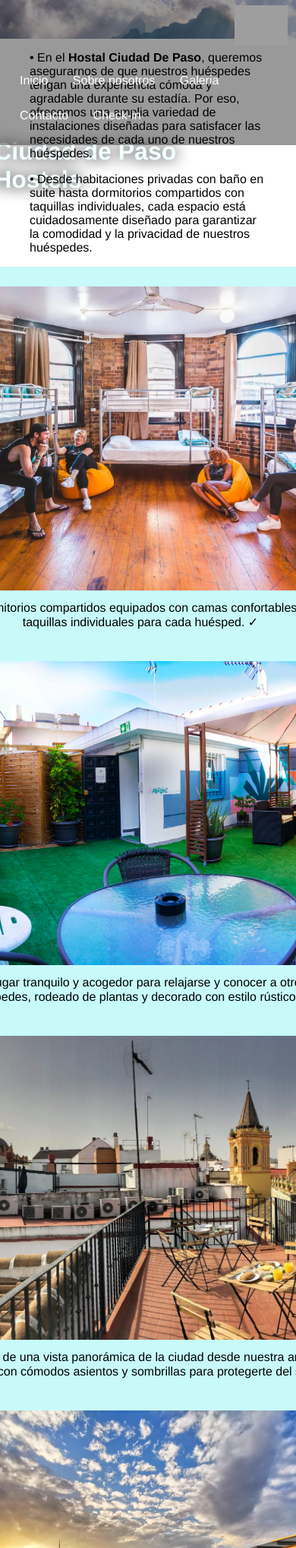
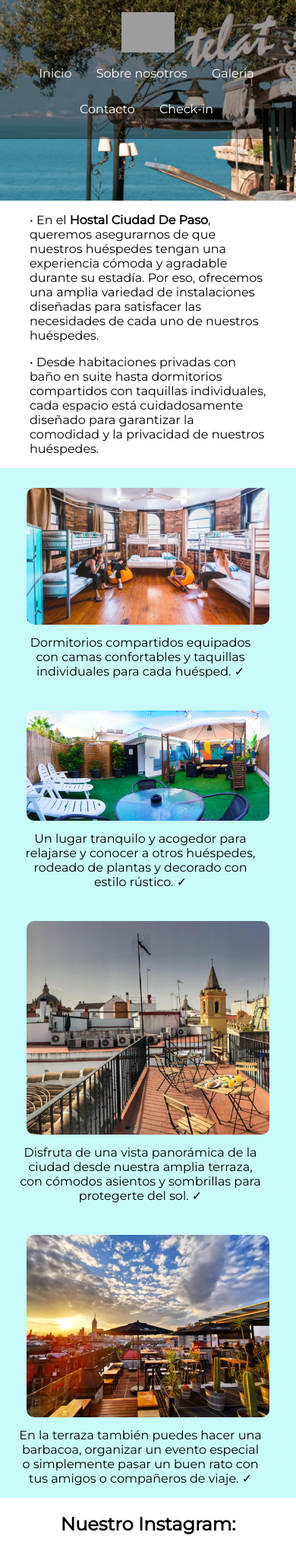
Before and after one commit to antonBlagodarnyy/antonBlagodarnyy.github.io, a PHP site: the page made by ciudadDePaso_proyecto LM_antonBlagodarnyy/pages/about.html in a window 390 px wide; the page is wider, and only the part inside the window is pictured. Shown: the top 2037 px of that part at 76% size. Run offline with PHP 8.4, Linux system fonts and the light colour scheme; grey boxes are pictures that could not be loaded.

Commit message:
Made ciudadDePaso responsive

```diff
--- a/ciudadDePaso_proyecto LM_antonBlagodarnyy/pages/about.html
+++ b/ciudadDePaso_proyecto LM_antonBlagodarnyy/pages/about.html
@@ -9,12 +9,17 @@
     <link rel='stylesheet' type='text/css' media='screen' href='../styles/header.css'>
     <link rel='stylesheet' type='text/css' media='screen' href='../styles/footer.css'>
 
+ <!--typos-->
+ <link rel="preconnect" href="https://fonts.googleapis.com">
+ <link rel="preconnect" href="https://fonts.gstatic.com" crossorigin>
+ <link href="https://fonts.googleapis.com/css2?family=Montserrat:ital,wght@0,400;1,300&display=swap" rel="stylesheet">
 </head>
 <body>
         <!--Cabezera-->
         <header>
             <div class="contenedorHeader">
                 <img id="banner" src="../img/header.jpg" alt="header"/>
+                <img id="banner_smaller" src="../img/header_smaller.jpg" alt="header_smaller">
                 <nav>
                     <div id="logo">
                     <a href="../index.html">
--- a/ciudadDePaso_proyecto LM_antonBlagodarnyy/pages/contact.html
+++ b/ciudadDePaso_proyecto LM_antonBlagodarnyy/pages/contact.html
@@ -9,12 +9,17 @@
     <link rel='stylesheet' type='text/css' media='screen' href='../styles/header.css'>
     <link rel='stylesheet' type='text/css' media='screen' href='../styles/footer.css'>
 
+ <!--typos-->
+ <link rel="preconnect" href="https://fonts.googleapis.com">
+ <link rel="preconnect" href="https://fonts.gstatic.com" crossorigin>
+ <link href="https://fonts.googleapis.com/css2?family=Montserrat:ital,wght@0,400;1,300&display=swap" rel="stylesheet">
 </head>
 <body>
             <!--Cabezera-->
             <header>
                 <div class="contenedorHeader">
                     <img id="banner" src="../img/header.jpg" alt="header">
+                    <img id="banner_smaller" src="../img/header_smaller.jpg" alt="header_smaller">
                     <nav>
                       <div id="logo">
                         <a href="../index.html">
--- a/ciudadDePaso_proyecto LM_antonBlagodarnyy/styles/about-style.css
+++ b/ciudadDePaso_proyecto LM_antonBlagodarnyy/styles/about-style.css
@@ -1,5 +1,5 @@
 *{
-  font-family: Helvetica;
+  font-family: 'Montserrat', sans-serif;
 }
 body{
   margin:0;
@@ -29,8 +29,8 @@
     background-color: rgb(200, 250, 250);
   }
   .gallery img {
-    width: 500px;
-    height: 400px;
+    width: 20em;
+    height: auto;
     transition:1s;
     margin: 10px;
     border: none;
@@ -39,12 +39,12 @@
   }
 
   .gallery  img:hover{
-    width: 600px;
-    height: 450px;
+    width: 25em;
+    height: auto;
   }
 
   figcaption{
-    width:500px;
+    width:20em;
     font-size: medium;
     font-weight: 400;
     text-align: center;
@@ -54,13 +54,14 @@
     content: " \2713"
   }
   .gallery figure:hover figcaption {
-    width: 600px;
+    width: 25em;
   }
 
   /*iFrame*/
   .contenedorIframe{
     position: relative;
-    width:70%;
+    width:98%;
+    height: 40em;
     left:50%;
     transform:translateX(-50%);
     background-color: rgb(200, 255, 255);
@@ -94,6 +95,24 @@
     padding: 10px;
     border-radius: 10px;
   }
-  .reseña:hover{
-    background-color: rgb(102, 248, 248);
+
+
+  /*@media queries*/
+@media (max-width: 619px){
+  .gallery  img:hover{/*anula hover de las imagenes*/
+    width: 20em;
+    height: auto;
   }
+  .gallery figure:hover figcaption {
+    width: 20em;
+  }
+}
+
+@media (max-width: 420px){
+  .contenedorIframe{
+    height: 25em;
+  }
+  .contenedorReseñas{
+font-size: 0.6em;
+  }
+}
--- a/ciudadDePaso_proyecto LM_antonBlagodarnyy/styles/check in-style.css
+++ b/ciudadDePaso_proyecto LM_antonBlagodarnyy/styles/check in-style.css
@@ -1,5 +1,5 @@
 *{
-  font-family: Helvetica;
+  font-family: 'Montserrat', sans-serif;
 }
 body{
   margin:0;
@@ -17,7 +17,7 @@
     /**Contact**/
       fieldset{
         margin-bottom: 10px;
-        width:500px;
+        width:90%;
         border:none;
         background-color: rgb(200, 250, 250);
         border-radius: 30px;
--- a/ciudadDePaso_proyecto LM_antonBlagodarnyy/styles/footer.css
+++ b/ciudadDePaso_proyecto LM_antonBlagodarnyy/styles/footer.css
@@ -44,7 +44,20 @@
   .contenedorFooter #firma {
    position:absolute;
    left:50%;
-   bottom:20px;
-    width: 201px;
+   top:5em;
+  margin:0;
+  padding: 0;
     transform: translateX(-50%);
   }
+
+  .contenedorFooter #firma img{
+     width: 4em;
+   }
+
+
+  /*@media queries*/
+@media (max-width: 540px){
+  .contenedorFooter #firma {
+top: 8em;
+  }
+}
--- a/ciudadDePaso_proyecto LM_antonBlagodarnyy/styles/header.css
+++ b/ciudadDePaso_proyecto LM_antonBlagodarnyy/styles/header.css
@@ -1,14 +1,19 @@
+
 /**Cabecera**/
+
 .contenedorHeader #banner {
     position: relative;
     display: block;
     width: 100%;
     height: auto;
   }
+  .contenedorHeader #banner_smaller {
+    display: none;
+}
   .contenedorHeader #titulo{
     position:absolute;
-    top:160px;
-    left: 32%;
+    top:2em;
+    left: 40%;
     transform: translateX(-50%);
     color:azure;
     text-shadow: 0 0 20px #000000;
@@ -24,11 +29,8 @@
   }
   .contenedorHeader #logo {
     float: right;
+    top:1em;
     width:70px;
-    margin:2px;
-    margin-right: 10px;
-    margin-top: 6px;
-    padding:1px;
   }
   .contenedorHeader nav ul {
     float:left;
@@ -47,3 +49,40 @@
     padding: 14px 14px;
     text-decoration: none;
   }
+
+  /*@media queries*/
+@media (max-width: 619px){
+  .contenedorHeader #logo {
+    position: relative;
+    right:50%;
+    transform: translateX(50%);
+  }
+
+  .contenedorHeader nav ul {
+    position: relative;
+    text-align: center;
+  }
+
+ .contenedorHeader #banner {
+    display: none;
+}
+
+.contenedorHeader #banner_smaller {
+  position: relative;
+    display: block;
+    width: 100%;
+    height: auto;
+}
+
+.contenedorHeader #titulo{
+  top:6em;
+}
+}
+
+@media (max-width: 420px){
+  .contenedorHeader #titulo{
+
+   display: none;
+
+}
+}
--- a/ciudadDePaso_proyecto LM_antonBlagodarnyy/styles/index-style.css
+++ b/ciudadDePaso_proyecto LM_antonBlagodarnyy/styles/index-style.css
@@ -1,5 +1,5 @@
 *{
-  font-family: Helvetica;
+  font-family: 'Montserrat', sans-serif;
 }
 body{
   margin:0;
```
Also changed, not shown: ciudadDePaso_proyecto LM_antonBlagodarnyy/index.html (+6 -3 lines), ciudadDePaso_proyecto LM_antonBlagodarnyy/pages/check in.html (+6 -1 lines), ciudadDePaso_proyecto LM_antonBlagodarnyy/pages/gallery.html (+8 -3 lines), ciudadDePaso_proyecto LM_antonBlagodarnyy/styles/contact-style.css (+6 -10 lines), ciudadDePaso_proyecto LM_antonBlagodarnyy/styles/gallery-style.css (+26 -6 lines), ciudadDePaso_proyecto LM_antonBlagodarnyy/img/firma.png, ciudadDePaso_proyecto LM_antonBlagodarnyy/img/header_smaller.jpg (added).
